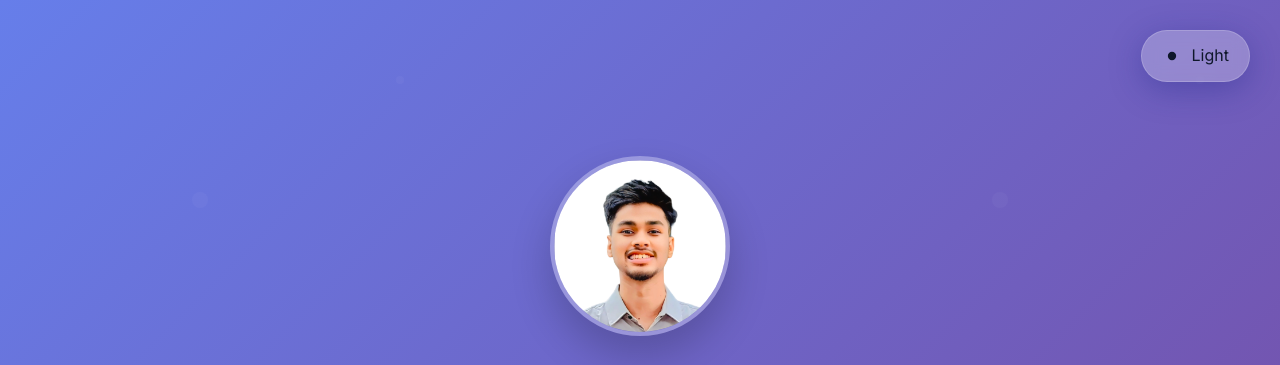
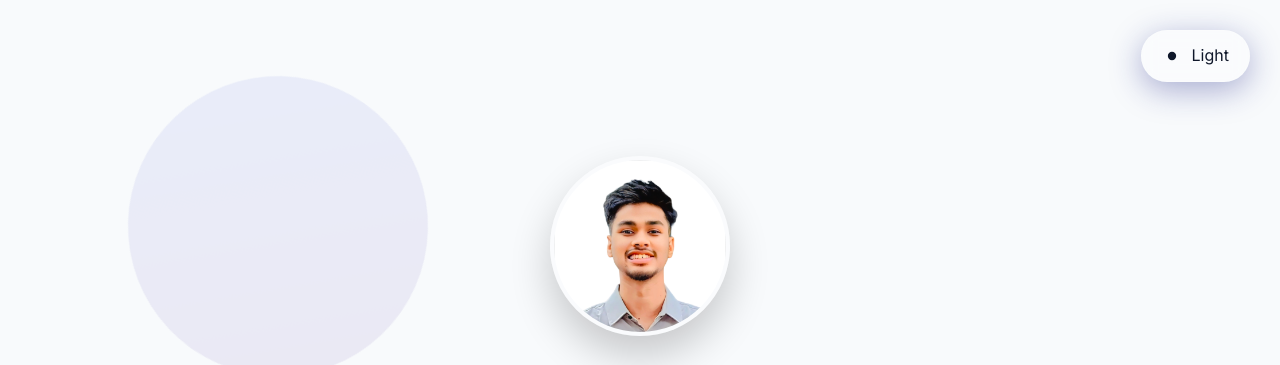
Before and after one commit to Code-with-Durjoy/Portfolio, a plain HTML site: page index.html in a window 1280 px wide. Shown: the top 365 px of the page. Drawn offline with Linux system fonts and the light colour scheme.

Commit message:
Update index.html

```diff
--- a/index.html
+++ b/index.html
@@ -125,7 +125,7 @@
             align-items: center;
             justify-content: center;
             padding: 2rem;
-            background: var(--gradient);
+
             position: relative;
             overflow: hidden;
         }
```
